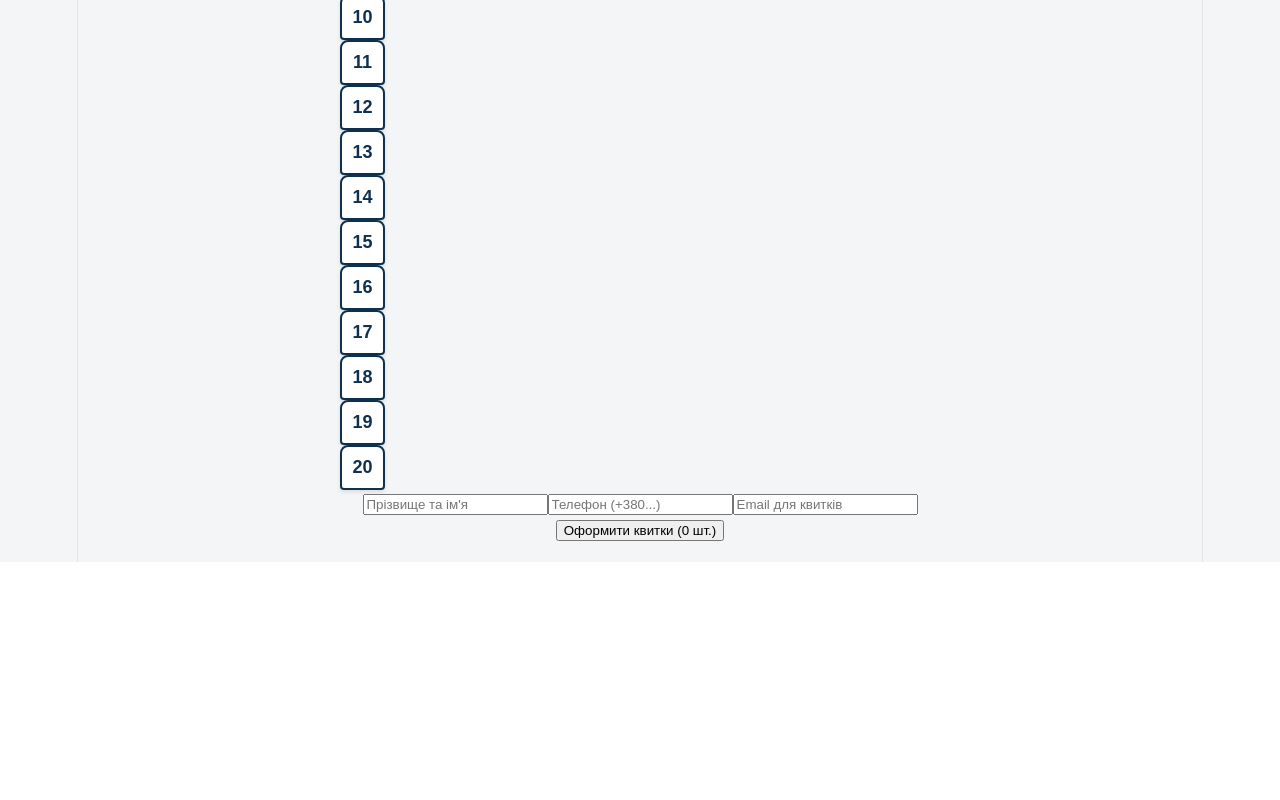
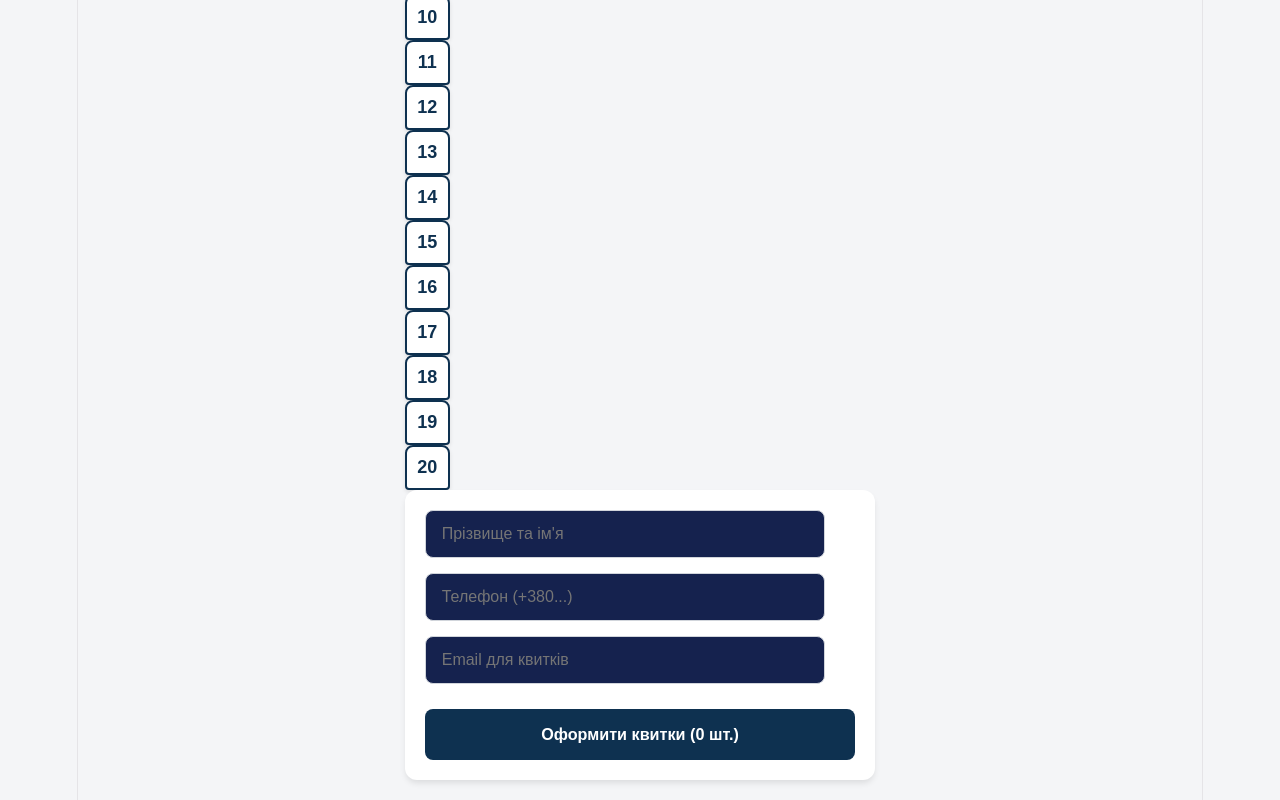
Before and after one commit to julybas/frontend_lab9-10, a React (Vite) app: page /booking/1 in a window 1280 px wide. Shown: the part 602-1402 px from the top of the page. Before the commit the page ends 1164 px from the top, so only its background shows below. Built offline with nearby package versions, Linux system fonts and the light colour scheme.

Commit message:
added style class for BookingForm.jsx

```diff
--- a/src/components/BookingForm.jsx
+++ b/src/components/BookingForm.jsx
@@ -2,11 +2,12 @@ import React from "react";
 
 const BookingForm = ({ form, handleChange, handleBooking, selectedCount }) => {
   return (
-    <form onSubmit={handleBooking}>
+    <form onSubmit={handleBooking} className="booking-form">
       <input
         type="text"
         name="name"
         placeholder="Прізвище та ім'я"
+        className="uz-input"
         value={form.name}
         onChange={handleChange}
         required
@@ -15,6 +16,7 @@ const BookingForm = ({ form, handleChange, handleBooking, selectedCount }) => {
         type="tel"
         name="phone"
         placeholder="Телефон (+380...)"
+        className="uz-input"
         value={form.phone}
         onChange={handleChange}
         required
@@ -23,11 +25,14 @@ const BookingForm = ({ form, handleChange, handleBooking, selectedCount }) => {
         type="email"
         name="email"
         placeholder="Email для квитків"
+        className="uz-input"
         value={form.email}
         onChange={handleChange}
         required
       />
-      <button type="submit">Оформити квитки ({selectedCount} шт.)</button>
+      <button type="submit" className="submit-btn">
+        Оформити квитки ({selectedCount} шт.)
+      </button>
     </form>
   );
 };
```
